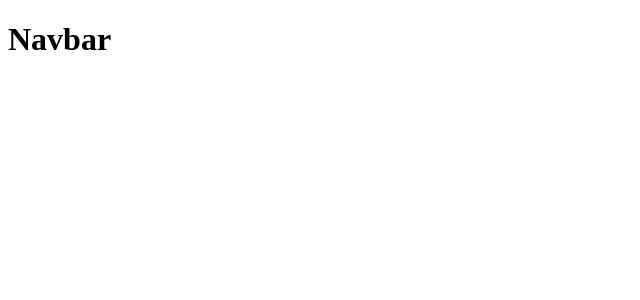
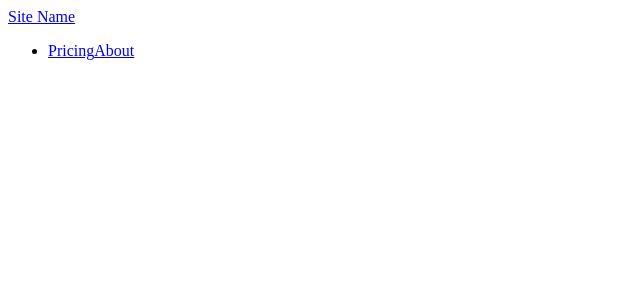
Before and after one commit to lavell119/react-navbar, a React (Create React App) app: page / in a window 1280 px wide. Shown: the top 300 px of the page, without its empty margins (0-640 px from the left). Built offline with nearby package versions, Linux system fonts and the light colour scheme.

Commit message:
imported navbar to app.js

```diff
--- a/src/App.js
+++ b/src/App.js
@@ -1,7 +1,8 @@
 import React from 'react';
+import Navbar from './Navbar'
 
 function App() {
-  return <h1>Navbar</h1>
+  return <Navbar />
 }
 
 export default App;
--- a/src/Navbar.js
+++ b/src/Navbar.js
@@ -4,6 +4,7 @@ export default function Navbar() {
         <ul>
             <li>
                 <a href="/pricing">Pricing</a>
+                <a href="/about">About</a>
             </li>
         </ul>
     </nav>
```
